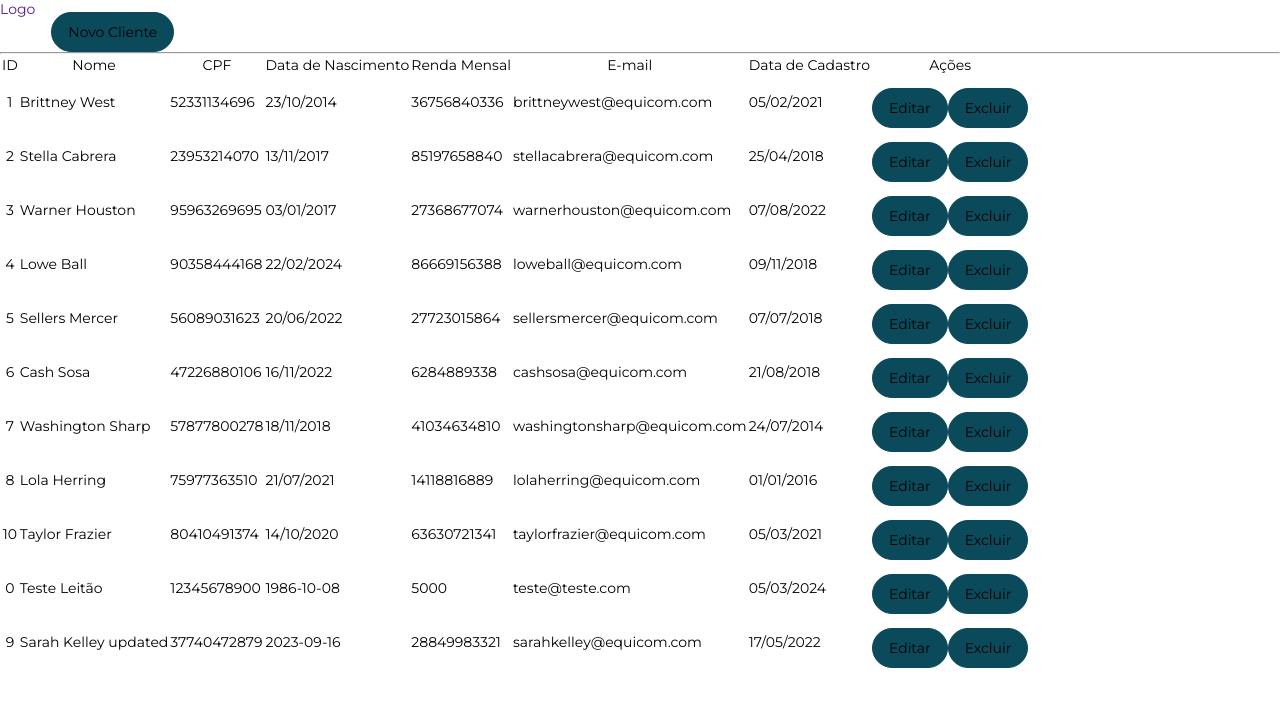
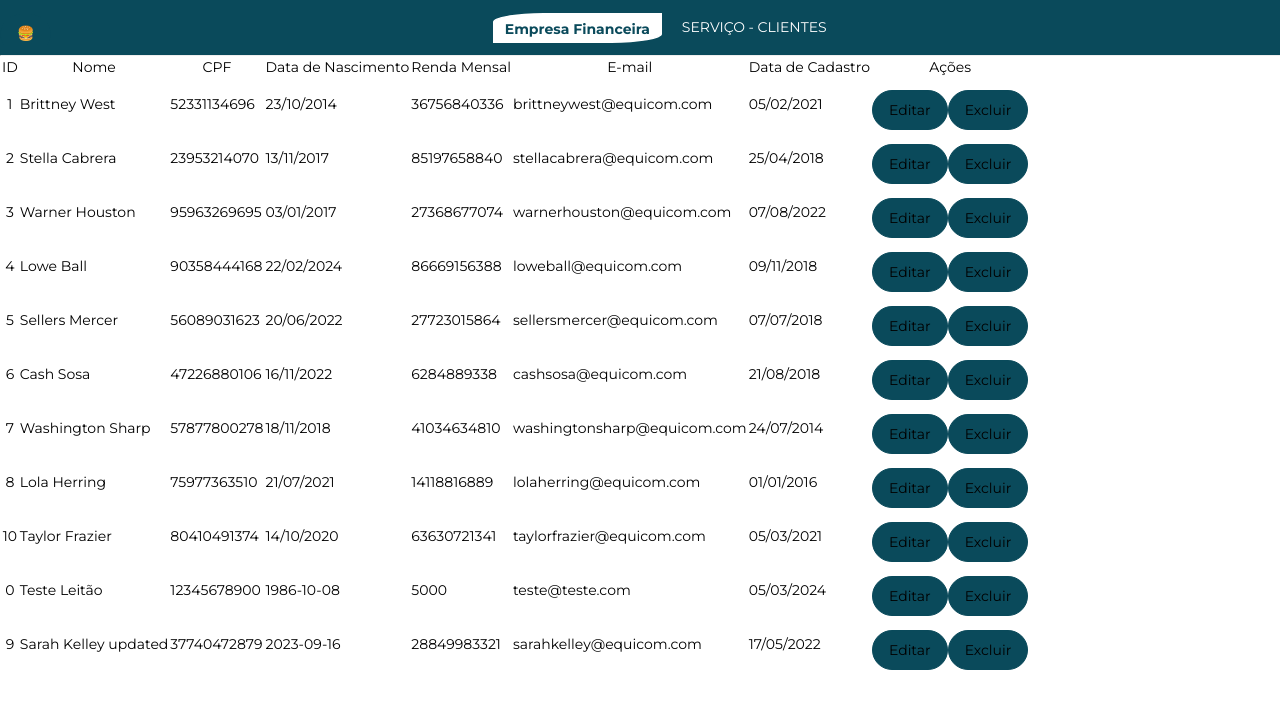
Before and after one commit to seralterego/teste-tecnico-crud-financeiro, an Angular app in the folder app-customer-registration/: page /clients/home in a window 1280 px wide. Shown: the top 708 px of the page. Built offline with nearby package versions, Linux system fonts and the light colour scheme; data requests are answered from the project's data file.

Commit message:
header html e css

```diff
--- a/app-customer-registration/src/app/app.component.css
+++ b/app-customer-registration/src/app/app.component.css
@@ -0,0 +1,41 @@
+header {
+  background-color: var(--color-brand-primary-dark);
+  display: flex;
+  align-items: center;
+  width: 100%;
+  height: 55px;
+  margin: 0 auto;
+  position: fixed;
+  z-index: 1;
+}
+
+header .btn-menu {
+  justify-content: center;
+  align-items: center;
+}
+
+header .header-content {
+  display: flex;
+  justify-content: center;
+  align-items: center;
+  width: 100%;
+  gap: 8px;
+}
+
+.header-content .logo {
+  background-color: var(--color-neutral-white);
+  color: var(--color-brand-primary-dark);
+  border: 2px solid var(--color-neutral-white);
+  border-radius: 30% 0 30% 0;
+  font-weight: 700;
+  padding: 5px 10px 5px;
+  height: 30px;
+  justify-content: center;
+}
+
+.header-content .head-title {
+  color: var(--color-neutral-white);
+  justify-self: center;
+  padding: 12px;
+  text-transform: uppercase;
+}
--- a/app-customer-registration/src/app/app.component.html
+++ b/app-customer-registration/src/app/app.component.html
@@ -1,3 +1,11 @@
+<header>
+  <button class="btn-menu">🍔</button>
+  <div class="header-content">
+    <p class="logo">Empresa Financeira</p>
+    <p class="head-title">Serviço - Clientes</p>
+  </div>
+</header>
+<hr>
 <div class="container">
   <nav class="navbar" style="display: flex; gap: 16px;">
     <div>
```
